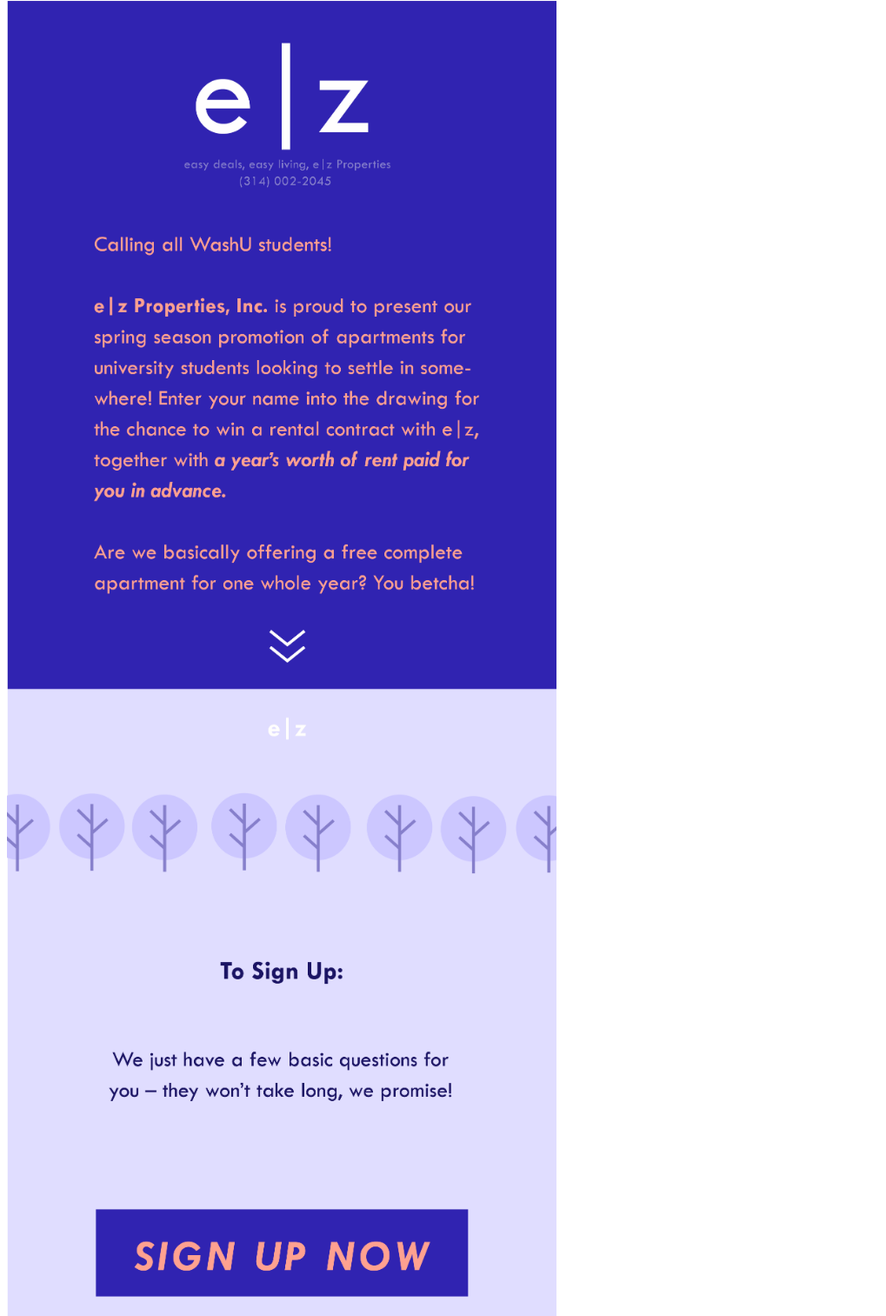
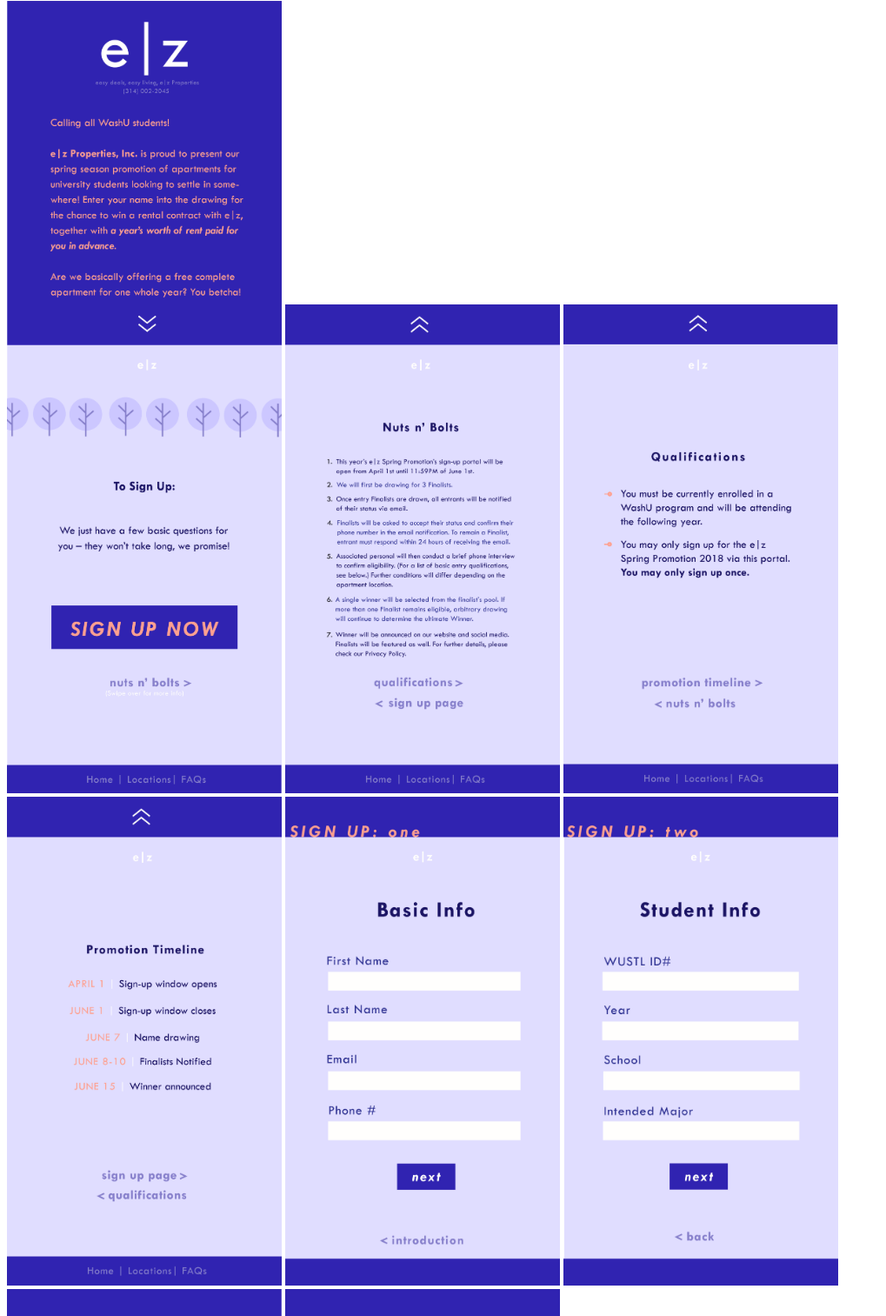
Before and after one commit to mshang216/applications2018spring, a plain HTML site: page free-apartment-promotion/html-prototype/visual.html in a window 1280 px wide. Shown: the part 7-1520 px from the top of the page at 87% size, without its empty margins (0-1019 px from the left). Drawn offline with Linux system fonts and the light colour scheme.

Commit message:
Deliverable.json updated

```diff
--- a/free-apartment-promotion/html-prototype/visual.html
+++ b/free-apartment-promotion/html-prototype/visual.html
@@ -4,13 +4,13 @@
 	<title>Final Visual Frames</title>
 </head>
 <body>
-	<img src="images/color-01.png" width=50%>
-	<img src="images/color-02.png" width=50%>
-	<img src="images/color-03.png" width=50%>
-	<img src="images/color-04.png" width=50%>
-	<img src="images/color-05.png" width=50%>
-	<img src="images/color-06.png" width=50%>
-	<img src="images/color-07.png" width=50%>
-	<img src="images/color-08.png" width=50%>
+	<img src="images/color-01.png" width=25%>
+	<img src="images/color-02.png" width=25%>
+	<img src="images/color-03.png" width=25%>
+	<img src="images/color-04.png" width=25%>
+	<img src="images/color-05.png" width=25%>
+	<img src="images/color-06.png" width=25%>
+	<img src="images/color-07.png" width=25%>
+	<img src="images/color-08.png" width=25%>
 </body>
 </html>
```
